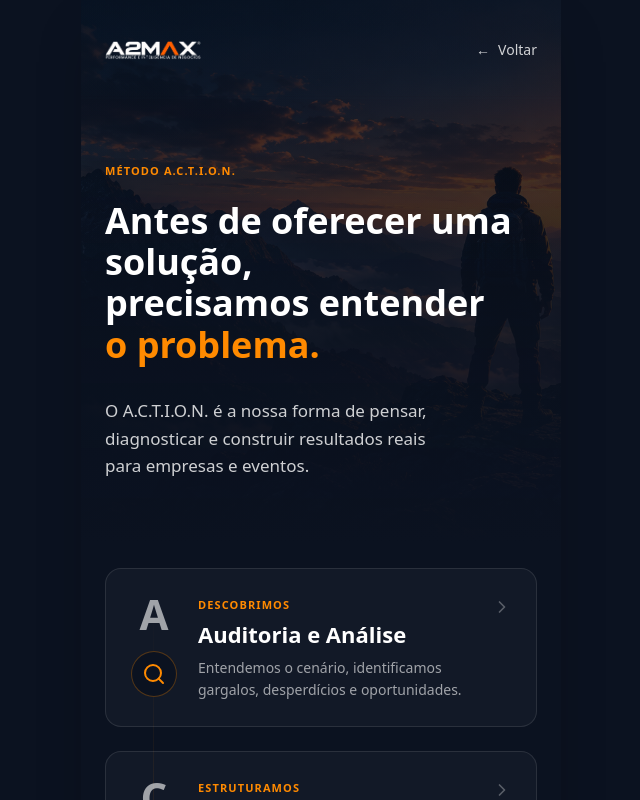
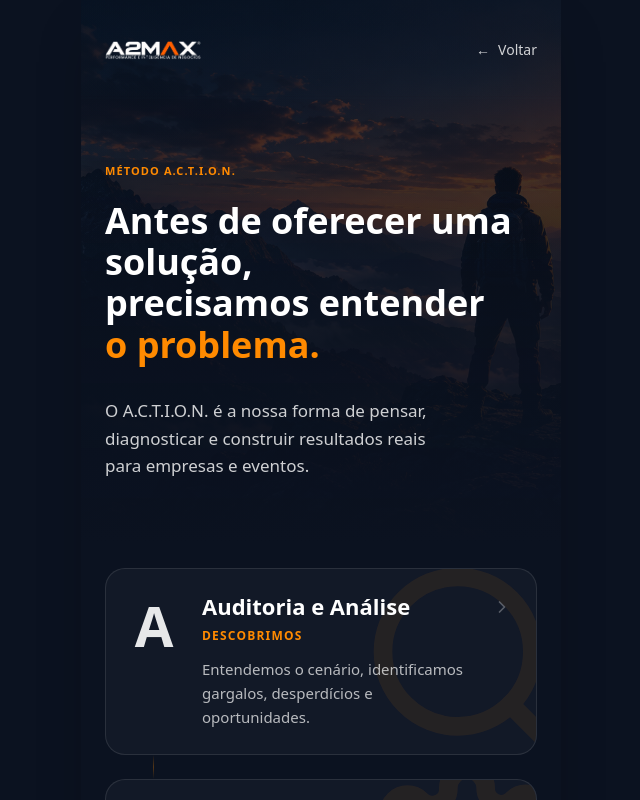
Before and after one commit to A2Max-Business/a2max-bio, a Next.js app: page /action in a window 1280 px wide. Shown: the top 800 px of the page, without its empty margins (319-959 px from the left). Built offline with nearby package versions, Linux system fonts and the light colour scheme.

Commit message:
style: simplify ACTION phase card hierarchy

```diff
--- a/app/action/page.tsx
+++ b/app/action/page.tsx
@@ -1,3 +1,4 @@
+import * as React from "react";
 import { Metadata } from "next";
 import Image from "next/image";
 import { PageContainer } from "@/components/layout/PageContainer";
@@ -58,14 +59,19 @@ export default function ActionPage() {
 
       {/* Phases List */}
       <main className="relative z-20 px-6 pb-12 flex flex-col w-full">
-        {/* Vertical subtle connector line behind cards */}
-        <div className="absolute left-[72px] top-8 bottom-8 w-px bg-gradient-to-b from-transparent via-laranja-energia/20 to-transparent z-0" aria-hidden="true" />
-
-        <div className="relative z-10 flex flex-col gap-6">
+        <div className="relative z-10 flex flex-col">
           {actionPhases.map((phase, index) => (
-            <Reveal key={phase.id} delay={index * 50}>
-              <ActionPhaseCard phase={phase} />
-            </Reveal>
+            <React.Fragment key={phase.id}>
+              {index > 0 && (
+                <div className="flex w-full h-5 sm:h-6" aria-hidden="true">
+                  {/* ml-[47.5px] aligns perfectly with the center of the letter (24px padding + 24px half-width of w-12) */}
+                  <div className="ml-[47.5px] w-px h-full bg-gradient-to-b from-transparent via-laranja-energia/30 to-transparent" />
+                </div>
+              )}
+              <Reveal delay={index * 50}>
+                <ActionPhaseCard phase={phase} />
+              </Reveal>
+            </React.Fragment>
           ))}
         </div>
       </main>
--- a/components/ui/ActionPhaseCard.tsx
+++ b/components/ui/ActionPhaseCard.tsx
@@ -7,15 +7,15 @@ interface ActionPhaseCardProps {
   phase: ActionPhase;
 }
 
-const getIconForPhase = (slug: string) => {
+const getIconForPhase = (slug: string, className: string = "w-6 h-6 text-laranja-energia") => {
   switch (slug) {
-    case "a": return <Icons.search className="w-6 h-6 text-laranja-energia" />;
-    case "c": return <Icons.settings className="w-6 h-6 text-laranja-energia" />;
-    case "t": return <Icons.trendingUp className="w-6 h-6 text-laranja-energia" />;
-    case "i": return <Icons.barChart className="w-6 h-6 text-laranja-energia" />;
-    case "o": return <Icons.refreshCw className="w-6 h-6 text-laranja-energia" />;
-    case "n": return <Icons.arrowUpRight className="w-6 h-6 text-laranja-energia" />;
-    default: return <Icons.document className="w-6 h-6 text-laranja-energia" />;
+    case "a": return <Icons.search className={className} />;
+    case "c": return <Icons.settings className={className} />;
+    case "t": return <Icons.trendingUp className={className} />;
+    case "i": return <Icons.barChart className={className} />;
+    case "o": return <Icons.refreshCw className={className} />;
+    case "n": return <Icons.arrowUpRight className={className} />;
+    default: return <Icons.document className={className} />;
   }
 };
 
@@ -23,32 +23,34 @@ export function ActionPhaseCard({ phase }: ActionPhaseCardProps) {
   return (
     <Link
       href={phase.href}
-      className="group relative flex gap-5 bg-white/[0.03] border border-white/10 rounded-2xl p-6 transition-all hover:bg-white/5 hover:border-white/20 hover:shadow-lg hover:shadow-black/20 overflow-hidden"
+      className="group relative flex gap-6 bg-white/[0.03] border border-white/10 rounded-[20px] p-6 transition-all hover:bg-white/5 hover:border-white/20 hover:shadow-lg hover:shadow-black/20 overflow-hidden items-start"
     >
-      {/* Left Column: Letter + Icon */}
-      <div className="flex flex-col items-center w-12 shrink-0 z-10">
-        <span className="text-[42px] font-bold text-white/60 select-none leading-none mb-4 group-hover:text-white/80 transition-colors">
+      {/* Background Icon Texture */}
+      <div className="absolute right-[-10%] top-1/2 -translate-y-1/2 opacity-[0.08] text-laranja-energia pointer-events-none group-hover:opacity-[0.12] transition-opacity duration-500">
+        {getIconForPhase(phase.slug, "w-48 h-48 sm:w-56 sm:h-56")}
+      </div>
+
+      {/* Left Column: Letter Only */}
+      <div className="flex flex-col items-center justify-start w-12 shrink-0 z-10 pt-1">
+        <span className="text-[48px] sm:text-[56px] font-bold text-white/90 select-none leading-none">
           {phase.letter}
         </span>
-        <div className="bg-azul-noite border border-laranja-energia/30 p-2.5 rounded-full group-hover:border-laranja-energia/60 group-hover:bg-laranja-energia/10 transition-colors">
-          {getIconForPhase(phase.slug)}
-        </div>
       </div>
 
       {/* Right Column: Text Content */}
-      <div className="flex-1 flex flex-col pt-1">
-        <div className="flex justify-between items-start w-full mb-1">
-          <div className="text-[11px] font-bold tracking-widest text-laranja-energia uppercase">
-            {phase.verb}
-          </div>
-          <Icons.chevronRight className="w-5 h-5 text-white/30 group-hover:text-laranja-energia group-hover:translate-x-1 transition-all" />
-        </div>
+      <div className="flex-1 flex flex-col z-10 pr-6 relative">
+        {/* Chevron absolutely positioned to the far right inside the card */}
+        <Icons.chevronRight className="absolute right-0 top-1 w-5 h-5 text-white/30 group-hover:text-laranja-energia group-hover:translate-x-1 transition-all" />
 
-        <h3 className="text-[22px] font-semibold text-white mb-2 leading-tight group-hover:text-laranja-energia transition-colors">
+        <h3 className="text-[20px] sm:text-[22px] font-bold text-white mb-1.5 leading-tight pr-4">
           {phase.title}
         </h3>
 
-        <p className="text-sm text-white/60 leading-relaxed pr-2">
+        <div className="text-[11px] sm:text-[12px] font-bold tracking-widest text-laranja-energia uppercase mb-3">
+          {phase.verb}
+        </div>
+
+        <p className="text-[14px] sm:text-[15px] text-white/70 leading-relaxed max-w-[280px]">
           {phase.description}
         </p>
       </div>
```
